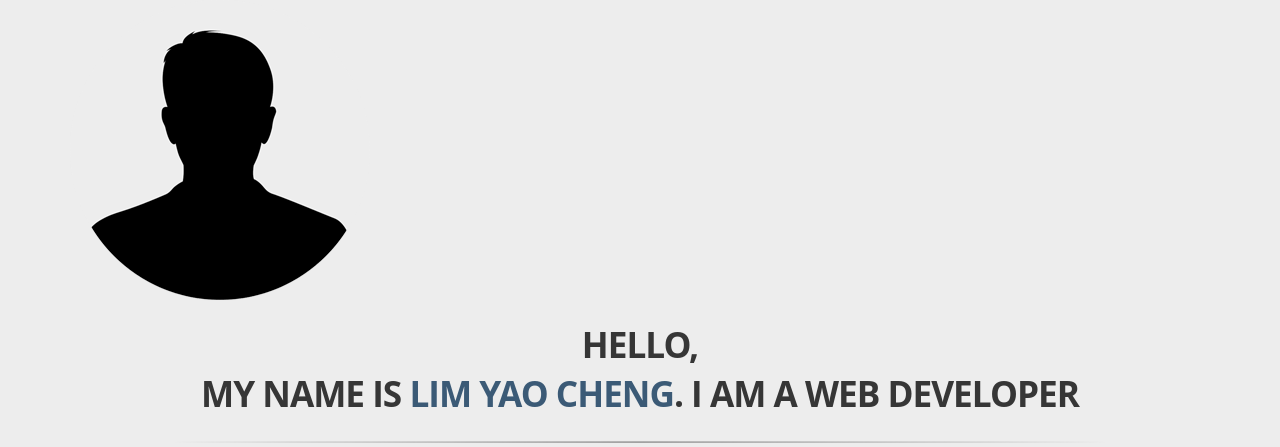
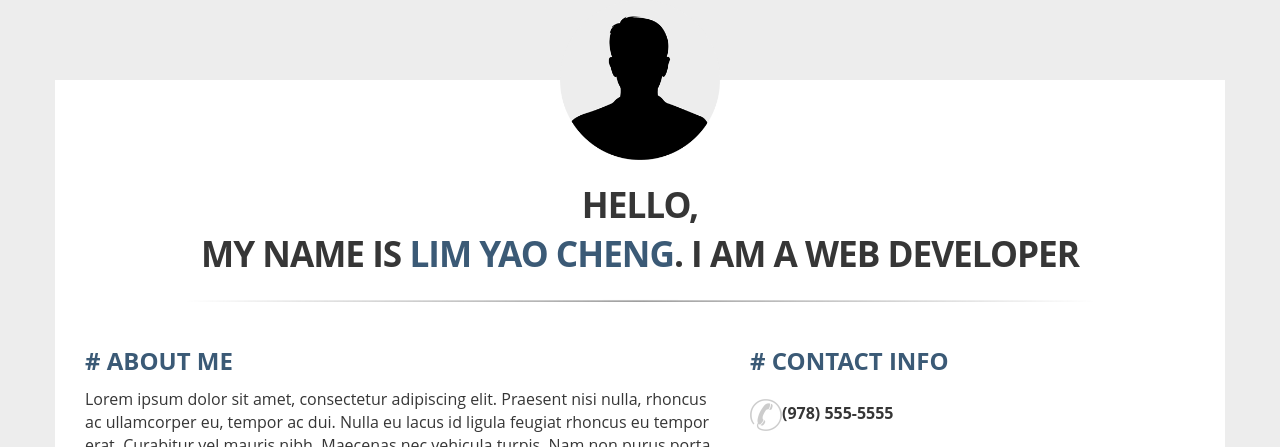
Before and after one commit to yclim95/PortFolioResumeTemplate, a plain HTML site: page index.html in a window 1280 px wide. Shown: the top 447 px of the page. Drawn offline with nearby package versions, Linux system fonts and the light colour scheme; files whose address does not match are found by name.

Commit message:
- Updated index.html

```diff
--- a/index.html
+++ b/index.html
@@ -18,8 +18,8 @@
   <body>
     <!-- Section -->
     <section>
-        <div class = "container">
-            <img src = "img/person.png">
+        <div class = "container container-main">
+            <img src = "img/person.png" class = "profile-img">
 
             <header>
                 <h1>HELLO, <br> my name is <strong>Lim Yao Cheng</strong>. I am a web developer</h1>
```
